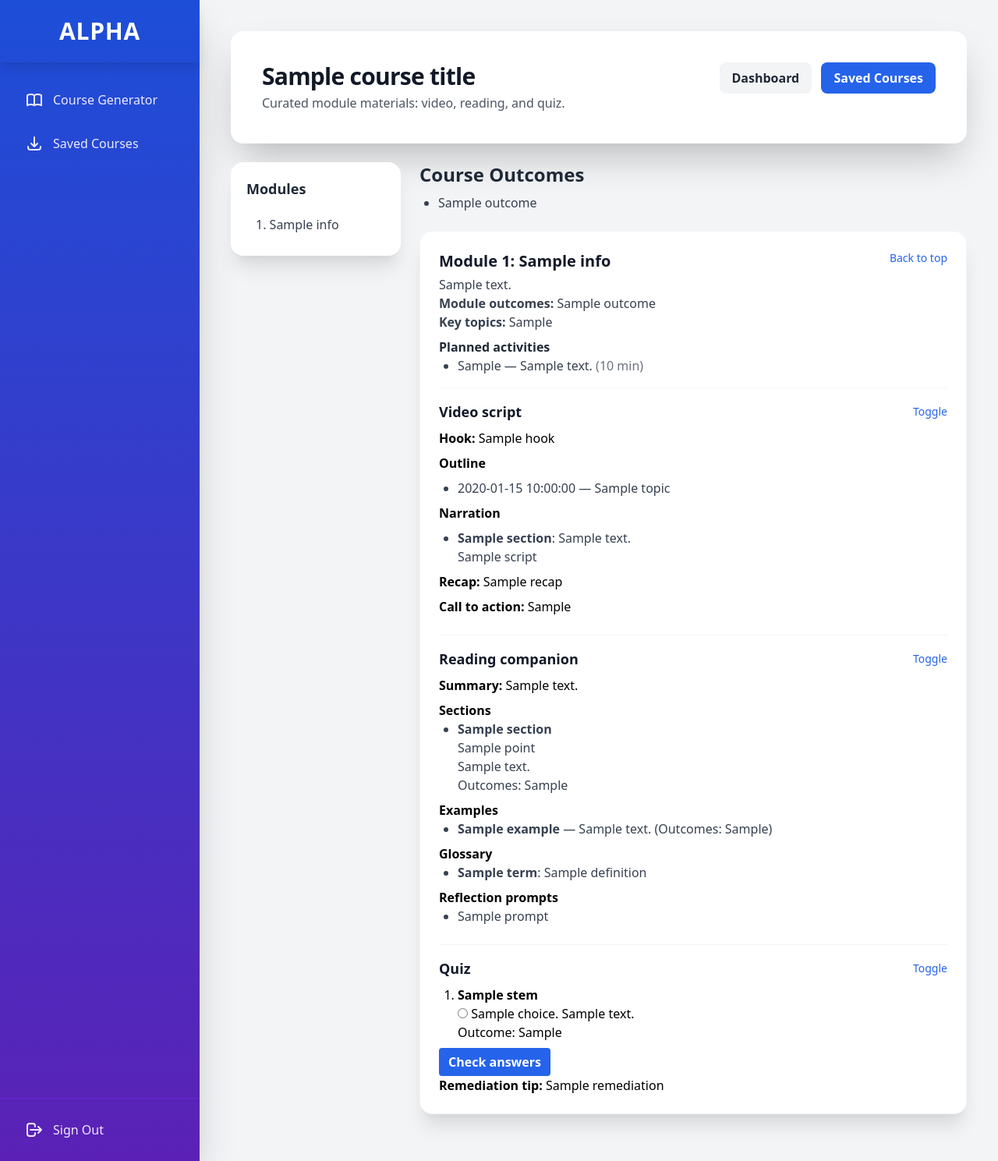
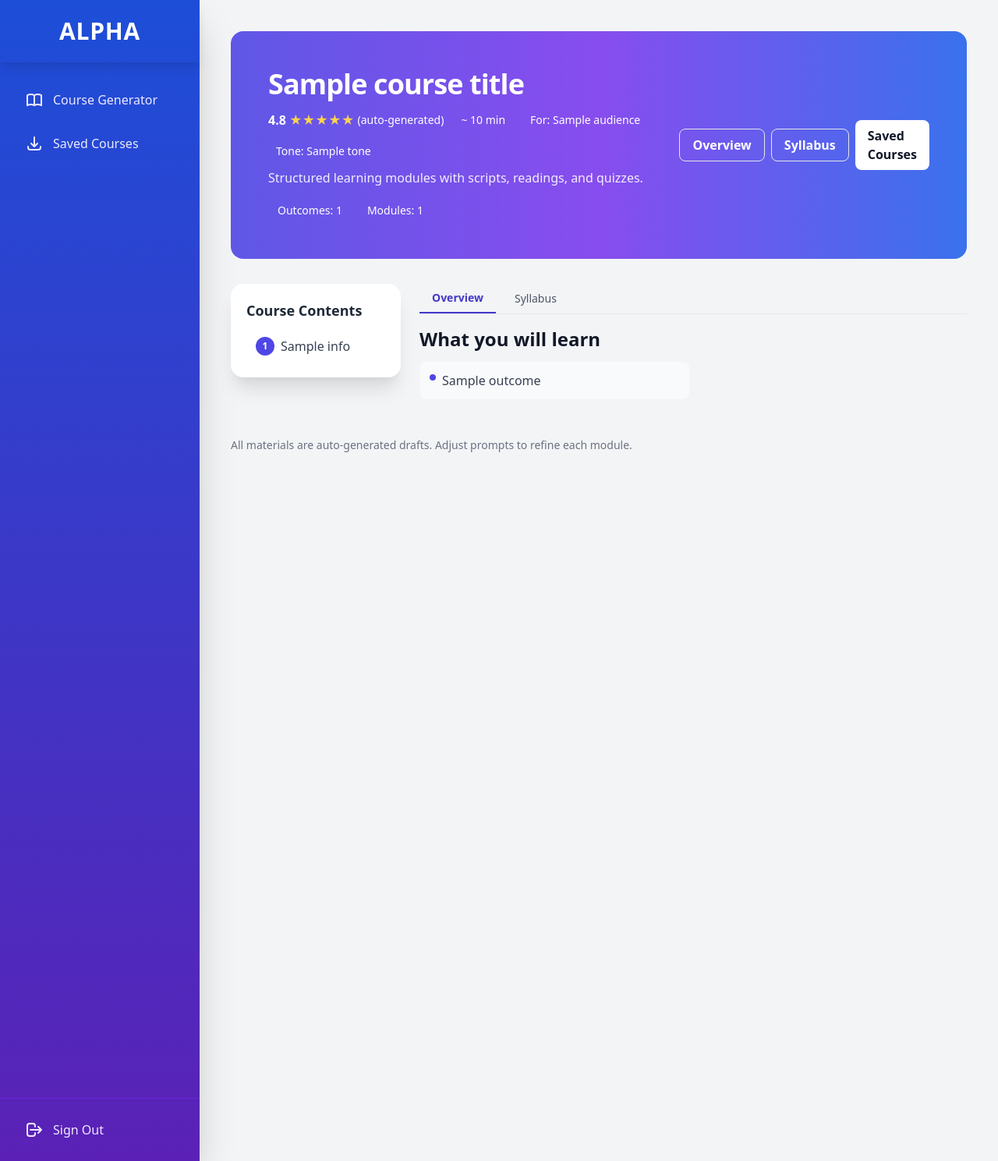
Before and after one commit to KorkmazPolat/AutoGenCourseProject, a Flask app: template course_material_service/templates/course_pages.html in a window 1280 px wide. Shown: the whole page at 78% size. Run offline with Flask 3, Linux system fonts and the light colour scheme; the template is opened without the code that fills it: most values are stand-ins (such as "Sample title", 1, 10 or a date in 2020).

Commit message:
course page design

```diff
--- a/course_material_service/templates/course_pages.html
+++ b/course_material_service/templates/course_pages.html
@@ -1,18 +1,48 @@
 {% extends "base.html" %}
 
-{% block title %}{{ course_title }} - Module Pages - ALPHA{% endblock %}
+{% block title %}{{ course_title }} - Course - ALPHA{% endblock %}
 
 {% block content %}
 <div class="max-w-7xl mx-auto mb-10">
-  <div class="bg-white shadow-2xl rounded-2xl p-8 md:p-10 mb-6">
-    <div class="flex items-start justify-between">
+  <!-- Hero header -->
+  <div class="relative overflow-hidden rounded-2xl mb-8">
+    <div class="absolute inset-0 bg-gradient-to-r from-indigo-600 via-purple-600 to-blue-600 opacity-90"></div>
+    <div class="relative p-8 md:p-12 text-white">
+      <div class="flex flex-col md:flex-row md:items-center md:justify-between gap-6">
         <div>
-        <h1 class="text-3xl font-extrabold text-gray-900 tracking-tight">{{ course_title }}</h1>
-        <p class="text-gray-600 mt-1">Curated module materials: video, reading, and quiz.</p>
+          <h1 class="text-3xl md:text-4xl font-extrabold tracking-tight">{{ course_title }}</h1>
+          <div class="mt-3 flex flex-wrap items-center gap-3 text-white/90">
+            <!-- Faux rating like Coursera style; hidden if you don't want show -->
+            <span class="inline-flex items-center gap-1">
+              <span class="font-semibold">4.8</span>
+              <span class="text-yellow-300">★★★★★</span>
+              <span class="text-white/80 text-sm">(auto-generated)</span>
+            </span>
+            {% if duration_minutes %}
+            <span class="inline-flex items-center px-2.5 py-1 rounded-full bg-white/10 text-sm">~ {{ duration_minutes }} min</span>
+            {% endif %}
+            {% if audience %}
+            <span class="inline-flex items-center px-2.5 py-1 rounded-full bg-white/10 text-sm">For: {{ audience }}</span>
+            {% endif %}
+            {% if tone %}
+            <span class="inline-flex items-center px-2.5 py-1 rounded-full bg-white/10 text-sm">Tone: {{ tone }}</span>
+            {% endif %}
           </div>
-      <div class="space-x-2">
-        <a href="/dashboard" class="inline-block bg-gray-100 hover:bg-gray-200 text-gray-800 font-semibold py-2 px-4 rounded-lg transition">Dashboard</a>
-        <a href="/exports" class="inline-block bg-blue-600 hover:bg-blue-700 text-white font-semibold py-2 px-4 rounded-lg transition">Saved Courses</a>
+          <p class="mt-2 text-white text-opacity-90">Structured learning modules with scripts, readings, and quizzes.</p>
+          {% if learning_outcomes %}
+          <div class="mt-4 flex flex-wrap gap-2">
+            <span class="inline-flex items-center px-3 py-1 rounded-full bg-white/10 text-sm">Outcomes: {{ learning_outcomes|length }}</span>
+            {% if blueprint and blueprint.modules %}
+            <span class="inline-flex items-center px-3 py-1 rounded-full bg-white/10 text-sm">Modules: {{ blueprint.modules|length }}</span>
+            {% endif %}
+          </div>
+          {% endif %}
+        </div>
+        <div class="flex items-center gap-2">
+          <a href="#overview" class="inline-block bg-black/20 border border-white/30 text-white font-semibold py-2 px-4 rounded-lg hover:bg-white hover:text-gray-900 transition">Overview</a>
+          <a href="#syllabus" class="inline-block bg-black/20 border border-white/30 text-white font-semibold py-2 px-4 rounded-lg hover:bg-white hover:text-gray-900 transition">Syllabus</a>
+          <a href="/exports" class="inline-block bg-white text-gray-900 font-semibold py-2 px-4 rounded-lg hover:bg-gray-100 transition">Saved Courses</a>
+        </div>
       </div>
     </div>
   </div>
@@ -20,13 +50,14 @@
   <div class="grid grid-cols-12 gap-6">
     <aside class="col-span-12 md:col-span-4 lg:col-span-3">
       <div class="sticky top-6 bg-white rounded-2xl shadow-xl p-5">
-        <h2 class="text-lg font-semibold text-gray-800 mb-3">Modules</h2>
+        <h2 class="text-lg font-semibold text-gray-800 mb-3">Course Contents</h2>
         {% if modules_output %}
         <nav class="space-y-1" aria-label="Module navigation">
           {% for module in modules_output %}
           {% set info = module.info %}
-          <a href="#module-{{ info.number }}" class="block px-3 py-2 rounded-lg text-gray-700 hover:bg-gray-100 hover:text-gray-900 transition">
-            <span class="font-medium">{{ info.number }}.</span> {{ info.title }}
+          <a href="#module-{{ info.number }}" class="flex items-center gap-2 px-3 py-2 rounded-lg text-gray-700 hover:bg-gray-100 hover:text-gray-900 transition">
+            <span class="inline-flex h-6 w-6 items-center justify-center text-xs font-semibold rounded-full bg-indigo-600 text-white">{{ info.number }}</span>
+            <span class="truncate">{{ info.title }}</span>
           </a>
           {% endfor %}
         </nav>
@@ -37,17 +68,31 @@
     </aside>
 
     <section class="col-span-12 md:col-span-8 lg:col-span-9">
+      <!-- Tabs -->
+      <div class="mb-4 flex items-center gap-2 border-b border-gray-200">
+        <button class="tab-btn px-4 py-2 text-sm font-semibold text-indigo-700 border-b-2 border-indigo-700" data-tab="overview">Overview</button>
+        <button class="tab-btn px-4 py-2 text-sm text-gray-600 hover:text-gray-900" data-tab="syllabus">Syllabus</button>
+      </div>
+
+      <!-- Overview tab -->
+      <div id="tab-overview">
         {% if learning_outcomes %}
         <div class="mb-6">
-        <h2 class="text-2xl font-bold text-gray-800 mb-2">Course Outcomes</h2>
-        <ul class="list-disc pl-6 text-gray-700">
+          <h2 id="overview" class="text-2xl font-bold text-gray-900 mb-3">What you will learn</h2>
+          <ul class="grid grid-cols-1 md:grid-cols-2 gap-2">
             {% for outcome in learning_outcomes %}
-          <li>{{ outcome }}</li>
+            <li class="flex items-start gap-2 bg-gray-50 rounded-lg p-3 border border-gray-100">
+              <span class="mt-1 h-2 w-2 rounded-full bg-indigo-600"></span>
+              <span class="text-gray-700">{{ outcome }}</span>
+            </li>
             {% endfor %}
           </ul>
         </div>
         {% endif %}
+      </div>
 
+      <!-- Syllabus tab -->
+      <div id="tab-syllabus" style="display:none;">
       {% if modules_output %}
         {% for module in modules_output %}
           {% set info = module.info %}
@@ -55,14 +100,37 @@
           {% set video = assets.get("video_script", {}).get("content") %}
           {% set reading = assets.get("reading_material", {}).get("content") %}
           {% set quiz = assets.get("quiz_questions", {}).get("content") %}
-          <div id="module-{{ info.number }}" class="rounded-2xl bg-white shadow-xl p-6 mb-8 border border-gray-100">
+          <div id="module-{{ info.number }}" class="rounded-2xl bg-white shadow-xl p-0 mb-10 border border-gray-100 overflow-hidden">
+            <div class="px-6 pt-6 pb-4 bg-gradient-to-r from-gray-50 to-white">
               <div class="flex items-start justify-between">
+                <div>
                   <h2 class="text-xl font-semibold text-gray-900">Module {{ info.number }}: {{ info.title }}</h2>
-              <a href="#" class="text-sm text-blue-600 hover:text-blue-700" onclick="window.scrollTo({top:0, behavior:'smooth'}); return false;">Back to top</a>
+                  {% if info.summary %}<p class="text-gray-600 mt-1">{{ info.summary }}</p>{% endif %}
                 </div>
-            {% if info.summary %}<p class="text-gray-700 mt-1">{{ info.summary }}</p>{% endif %}
-            {% if info.outcomes %}<p class="text-gray-700"><span class="font-semibold">Module outcomes:</span> {{ info.outcomes | join(", ") }}</p>{% endif %}
-            {% if info.key_topics %}<p class="text-gray-700"><span class="font-semibold">Key topics:</span> {{ info.key_topics | join(", ") }}</p>{% endif %}
+                <a href="#" class="text-sm text-indigo-600 hover:text-indigo-700" onclick="window.scrollTo({top:0, behavior:'smooth'}); return false;">Back to top</a>
+              </div>
+              <div class="mt-3 flex flex-wrap gap-2">
+                {% if info.outcomes %}
+                  <span class="inline-flex items-center px-2.5 py-1 rounded-full bg-indigo-50 text-indigo-700 text-xs font-medium">Outcomes: {{ info.outcomes|length }}</span>
+                {% endif %}
+                {% if info.key_topics %}
+                  {% for t in info.key_topics %}
+                  <span class="inline-flex items-center px-2.5 py-1 rounded-full bg-gray-100 text-gray-700 text-xs">{{ t }}</span>
+                  {% endfor %}
+                {% endif %}
+              </div>
+            </div>
+            <div class="px-6 pb-6">
+              {% if info.learning_activities %}
+              <p class="text-gray-800 font-semibold mt-4">Planned activities</p>
+              <ul class="list-disc pl-6 text-gray-700">
+                {% for activity in info.learning_activities %}
+                <li>
+                  {{ activity.activity_type }} — {{ activity.description }} {% if activity.duration_minutes %}<span class="text-gray-500">({{ activity.duration_minutes }} min)</span>{% endif %}
+                </li>
+                {% endfor %}
+              </ul>
+              {% endif %}
             {% if info.learning_activities %}
             <p class="text-gray-800 font-semibold mt-2">Planned activities</p>
             <ul class="list-disc pl-6 text-gray-700">
@@ -75,7 +143,7 @@
             {% endif %}
 
             {% if video %}
-            <div class="mt-4 border-t border-gray-100 pt-4">
+            <div class="mt-6 border-t border-gray-100 pt-4">
               <div class="flex items-center justify-between">
                 <h3 class="text-lg font-semibold text-gray-900">Video script</h3>
                 <button type="button" class="toggle-section text-sm text-blue-600 hover:text-blue-700" data-target="#video-{{ info.number }}">Toggle</button>
@@ -212,7 +280,7 @@
                 </form>
                 {% endif %}
                 {% if quiz.remediation %}
-                <p><strong>Remediation tip:</strong> {{ quiz.remediation }}</p>
+                <p class="mt-2 text-gray-700"><strong>Remediation tip:</strong> {{ quiz.remediation }}</p>
                 {% endif %}
               </div>
             </div>
@@ -222,6 +290,7 @@
       {% else %}
       <p class="text-gray-600">No module materials were generated.</p>
       {% endif %}
+      </div>
 
     </section>
   </div>
@@ -303,6 +372,20 @@
             target.scrollIntoView({ behavior: 'smooth', block: 'start' });
           });
         });
+
+        // Coursera-like tabs
+        const tabs = document.querySelectorAll('.tab-btn');
+        function activate(tab) {
+          tabs.forEach(t => {
+            t.classList.remove('text-indigo-700','border-indigo-700','font-semibold');
+            t.classList.add('text-gray-600');
+          });
+          tab.classList.add('text-indigo-700','border-b-2','border-indigo-700','font-semibold');
+          const name = tab.getAttribute('data-tab');
+          const views = { overview: document.getElementById('tab-overview'), syllabus: document.getElementById('tab-syllabus') };
+          Object.entries(views).forEach(([k, el]) => { if (el) el.style.display = (k === name) ? '' : 'none'; });
+        }
+        tabs.forEach(t => t.addEventListener('click', () => activate(t)));
       })();
     </script>
 {% endblock %}
```
Also changed, not shown: course_material_service/main.py (+61 -9 lines). Lines whose indentation alone changed are shown as unchanged.
